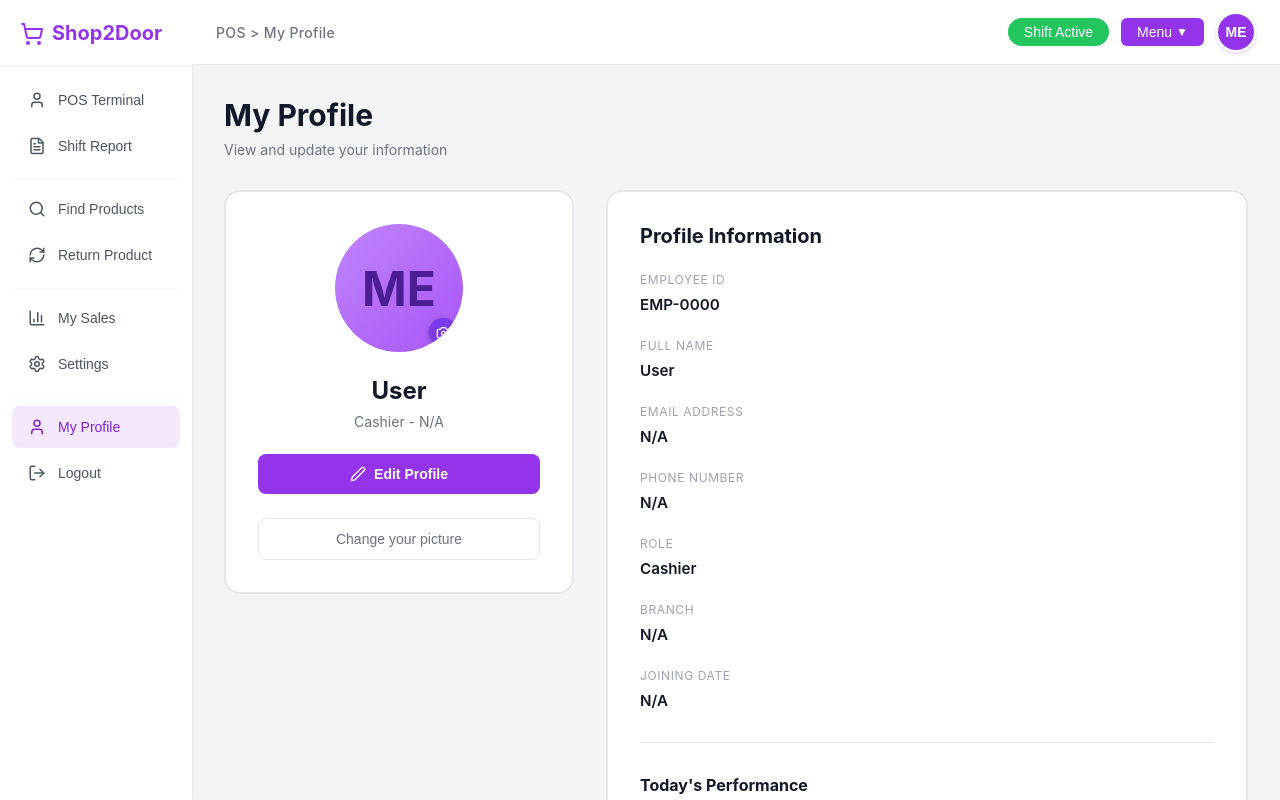
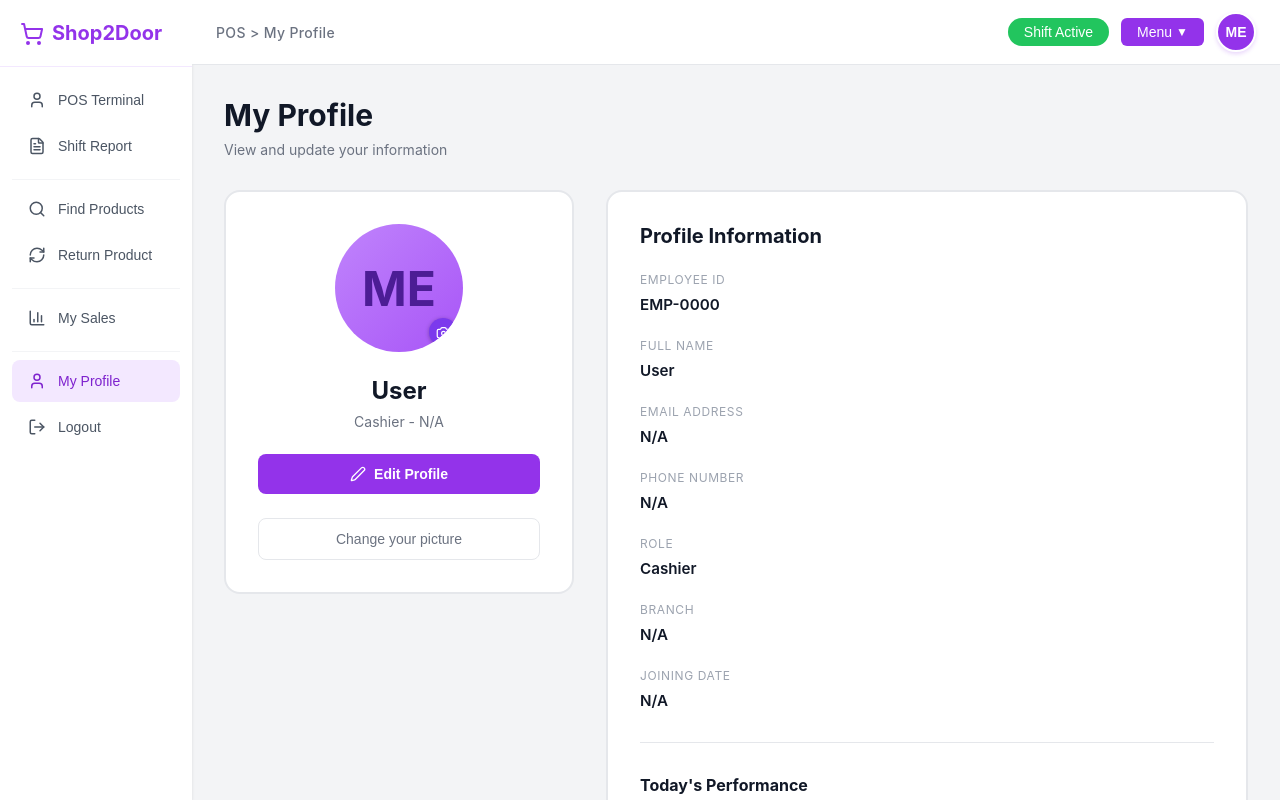
Before and after one commit to muhammad-ishaque-tareen/shop2door-cloud-pos, a React (Vite) app in the folder frontend/: page /myprofile in a window 1280 px wide. Built offline with nearby package versions, Linux system fonts and the light colour scheme.

Commit message:
Just Updated the pos terminal jsx files

```diff
--- a/frontend/src/POSTerminal/FindProducts.jsx
+++ b/frontend/src/POSTerminal/FindProducts.jsx
@@ -126,9 +126,9 @@ const FindProducts = () => {
           <button className="nav-item" onClick={() => navigate('/mysales')}>
             <BarChart3 size={18} /><span>My Sales</span>
           </button>
-          <button className="nav-item" onClick={() => navigate('/settings')}>
+          {/* <button className="nav-item" onClick={() => navigate('/settings')}>
             <Settings size={18} /><span>Settings</span>
-          </button>
+          </button> */}
 
           <div className="nav-divider" />
           <button className="nav-item" onClick={handleMyProfile}>
--- a/frontend/src/POSTerminal/MyProfile.jsx
+++ b/frontend/src/POSTerminal/MyProfile.jsx
@@ -197,7 +197,7 @@ const MyProfile = () => {
 
           <div className="nav-divider" />
           <button className="nav-item" onClick={() => navigate('/mysales')}><BarChart3 size={18} /><span>My Sales</span></button>
-          <button className="nav-item" onClick={() => navigate('/settings')}><Settings size={18} /><span>Settings</span></button>
+          {/* <button className="nav-item" onClick={() => navigate('/settings')}><Settings size={18} /><span>Settings</span></button> */}
 
           <div className="nav-divider" />
           <button className="nav-item active"><User size={18} /><span>My Profile</span></button>
@@ -225,11 +225,11 @@ const MyProfile = () => {
                     <button className="menu-item" onClick={() => { setShowMenuDropdown(false); navigate('/mysales'); }}><BarChart3 size={18} /><span>My Sales</span></button>
                   </div>
                   <div className="menu-divider"></div>
-                  <div className="menu-section">
+                  {/* <div className="menu-section">
                     <h4 className="menu-section-title">Settings</h4>
                     <button className="menu-item" onClick={toggleDarkMode}>{isDarkMode ? '\u2600\ufe0f' : '\ud83c\udf19'}<span>{isDarkMode ? 'Light Mode' : 'Dark Mode'}</span></button>
                     <button className="menu-item" onClick={() => navigate('/settingss')}><Settings size={18} /><span>Settings</span></button>
-                  </div>
+                  </div> */}
                 </div>
               )}
             </div>
--- a/frontend/src/POSTerminal/MySales.jsx
+++ b/frontend/src/POSTerminal/MySales.jsx
@@ -92,7 +92,7 @@ const MySales = () => {
 
           <div className="nav-divider" />
           <button className="nav-item active"><BarChart3 size={18} /><span>My Sales</span></button>
-          <button className="nav-item" onClick={() => navigate('/settingss')}><Settings size={18} /><span>Settings</span></button>
+          {/* <button className="nav-item" onClick={() => navigate('/settingss')}><Settings size={18} /><span>Settings</span></button> */}
 
           <div className="nav-divider" />
           <button className="nav-item" onClick={() => navigate('/myprofile')}><User size={18} /><span>My Profile</span></button>
@@ -120,11 +120,11 @@ const MySales = () => {
                     <button className="menu-item" onClick={() => { setShowMenuDropdown(false); navigate('/mysales'); }}><BarChart3 size={18} /><span>My Sales</span></button>
                   </div>
                   <div className="menu-divider"></div>
-                  <div className="menu-section">
+                  {/* <div className="menu-section">
                     <h4 className="menu-section-title">Settings</h4>
                     <button className="menu-item" onClick={toggleDarkMode}>{isDarkMode ? '☀️' : '🌙'}<span>{isDarkMode ? 'Light Mode' : 'Dark Mode'}</span></button>
                     <button className="menu-item" onClick={() => navigate('/settingss')}><Settings size={18} /><span>Settings</span></button>
-                  </div>
+                  </div> */}
                 </div>
               )}
             </div>
--- a/frontend/src/POSTerminal/POSTerminal.jsx
+++ b/frontend/src/POSTerminal/POSTerminal.jsx
@@ -391,10 +391,10 @@ const handleLogOut = () => {
             <BarChart3 size={18} />
             <span>My Sales</span>
           </button>
-          <button className="nav-item" onClick={() => navigate('/settings')}>
+          {/* <button className="nav-item" onClick={() => navigate('/settings')}>
             <Settings size={18} />
             <span>Settings</span>
-          </button>
+          </button> */}
 
           <div className="nav-divider" />
           <button className="nav-item" onClick={handleMyProfile}>
@@ -448,7 +448,7 @@ const handleLogOut = () => {
                   <div className="menu-divider"></div>
 
                   <div className="menu-section">
-                    <h4 className="menu-section-title">Settings</h4>
+                    {/* <h4 className="menu-section-title">Settings</h4>
                     <button className="menu-item" onClick={toggleDarkMode}>
                       {isDarkMode ? '☀️' : '🌙'}
                       <span>{isDarkMode ? 'Light Mode' : 'Dark Mode'}</span>
@@ -456,7 +456,7 @@ const handleLogOut = () => {
                     <button className="menu-item" onClick={() => navigate('/settingss')}>
                       <Settings size={18} />
                       <span>Settings</span>
-                    </button>
+                    </button> */}
                   </div>
                 </div>
               )}
--- a/frontend/src/POSTerminal/ReturnProduct.jsx
+++ b/frontend/src/POSTerminal/ReturnProduct.jsx
@@ -190,9 +190,9 @@ const ReturnProduct = () => {
           <button className="nav-item" onClick={() => navigate('/mysales')}>
             <BarChart3 size={18} /><span>My Sales</span>
           </button>
-          <button className="nav-item" onClick={() => navigate('/settings')}>
+          {/* <button className="nav-item" onClick={() => navigate('/settings')}>
             <Settings size={18} /><span>Settings</span>
-          </button>
+          </button> */}
 
           <div className="nav-divider" />
           <button className="nav-item" onClick={() => navigate('/myprofile')}>
@@ -237,13 +237,13 @@ const ReturnProduct = () => {
                   </div>
                   <div className="menu-divider" />
                   <div className="menu-section">
-                    <h4 className="menu-section-title">Settings</h4>
+                    {/* <h4 className="menu-section-title">Settings</h4>
                     <button className="menu-item" onClick={toggleDarkMode}>
                       {isDarkMode ? '☀️' : '🌙'}<span>{isDarkMode ? 'Light Mode' : 'Dark Mode'}</span>
                     </button>
                     <button className="menu-item" onClick={() => navigate('/settingss')}>
                       <Settings size={18} /><span>Settings</span>
-                    </button>
+                    </button> */}
                   </div>
                 </div>
               )}
--- a/frontend/src/POSTerminal/ShiftReport.jsx
+++ b/frontend/src/POSTerminal/ShiftReport.jsx
@@ -99,10 +99,10 @@ const handleProfileLogout = () => {
             <BarChart3 size={18} />
             <span>My Sales</span>
           </button>
-          <button className="nav-item"  onClick={()=>navigate('/settingss')}>
+          {/* <button className="nav-item"  onClick={()=>navigate('/settingss')}>
             <Settings size={18} />
             <span>Settings</span>
-          </button>
+          </button> */}
 
           <div className="nav-divider" />
           <button className="nav-item" onClick={() => navigate('/myprofile')}>
@@ -155,7 +155,7 @@ const handleProfileLogout = () => {
           <div className="menu-divider"></div>
 
           <div className="menu-section">
-            <h4 className="menu-section-title">Settings</h4>
+            {/* <h4 className="menu-section-title">Settings</h4>
             <button className="menu-item" onClick={toggleDarkMode}>
               {isDarkMode ? '☀️' : '🌙'}
               <span>{isDarkMode ? 'Light Mode' : 'Dark Mode'}</span>
@@ -163,7 +163,7 @@ const handleProfileLogout = () => {
             <button className="menu-item"  onClick={()=>navigate('/settings')}>
               <Settings size={18} />
               <span>Settings</span>
-            </button>
+            </button> */}
           </div>
         </div>
       )}
```
